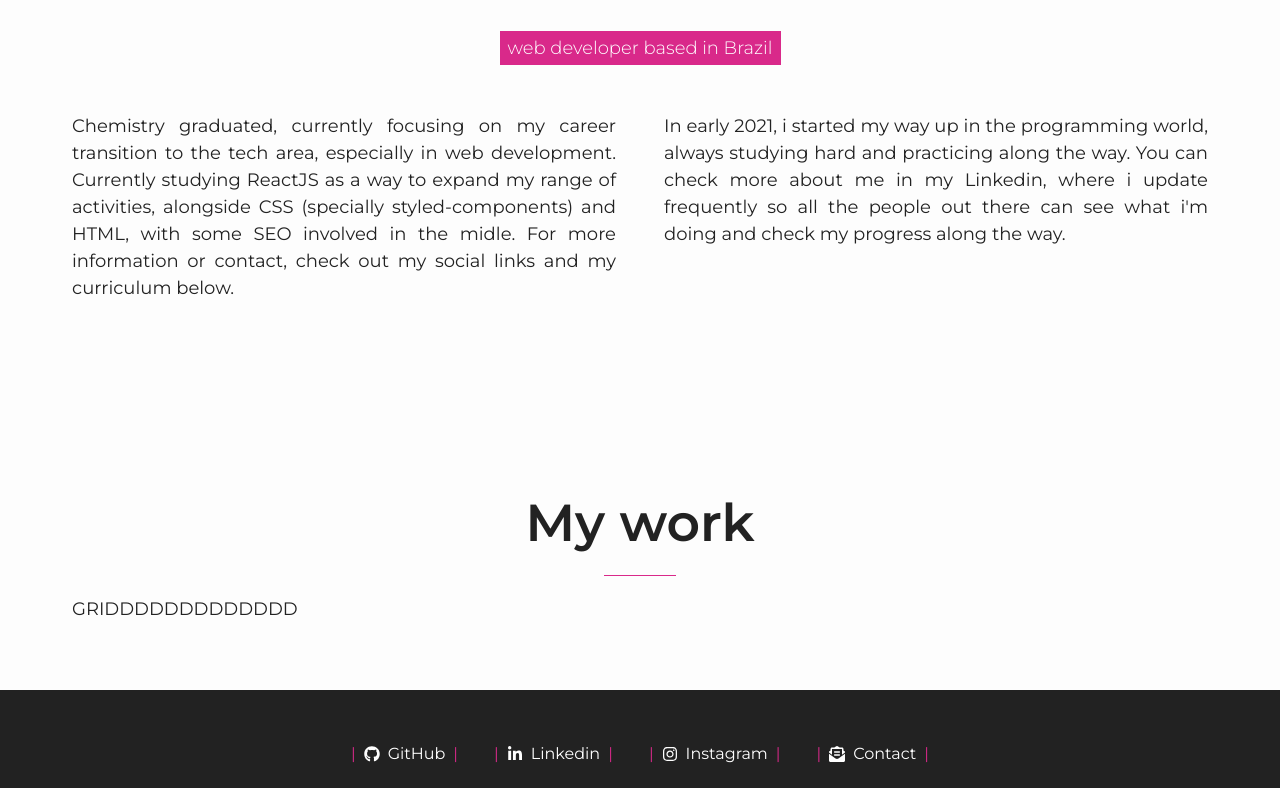
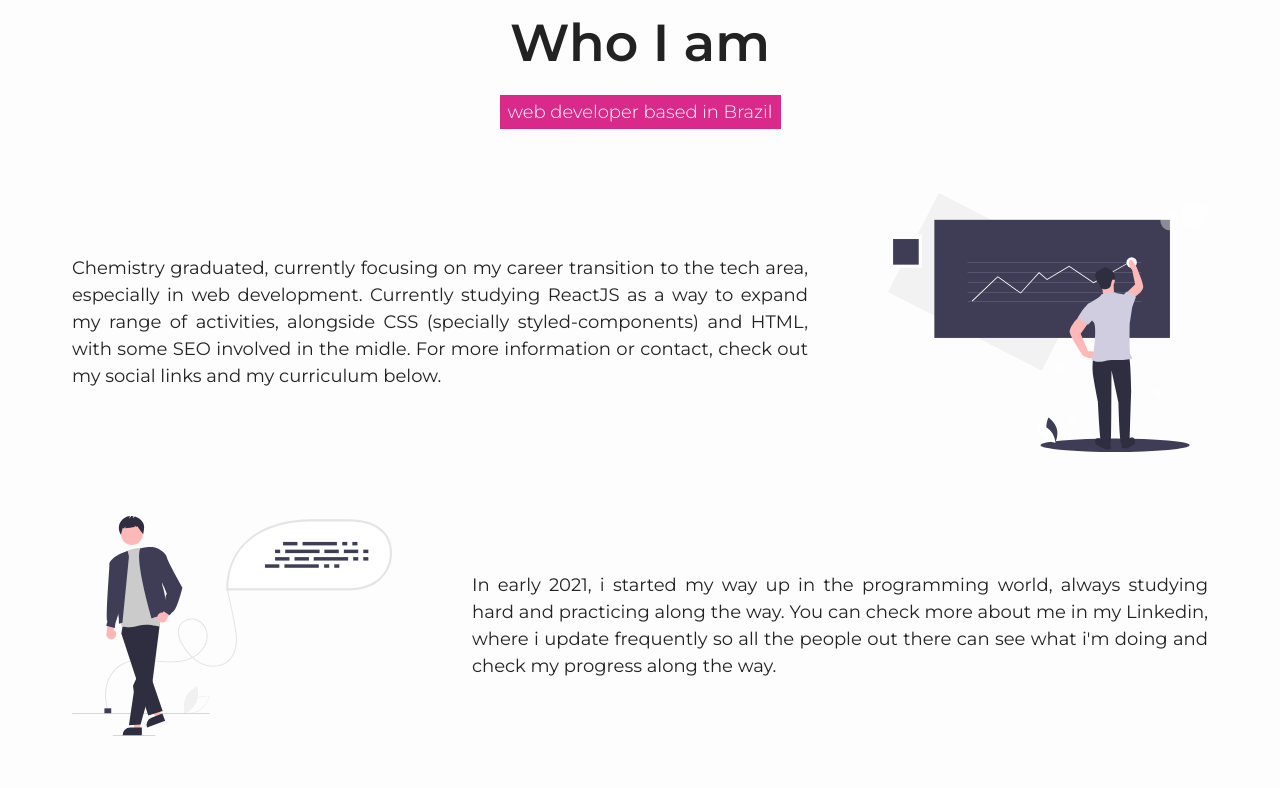
Before and after one commit to pedrodruviaro/new-website-react, a React (Create React App) app: page / in a window 1280 px wide. Shown: the part 2009-2797 px from the top of the page. Built offline with nearby package versions, Linux system fonts and the light colour scheme.

Commit message:
adicionando ilustracoes

```diff
--- a/src/componets/About/index.jsx
+++ b/src/componets/About/index.jsx
@@ -1,7 +1,10 @@
 import React from "react";
-import { AboutStyled } from "./styles";
+import { AboutStyled, Split } from "./styles";
 import { CustomTitle, Paragraph, SecondaryTitle } from "../Typography";
 import { Container, ContainerSplit } from "../Containers";
+
+import coder from "../../assets/imgs/il_code.svg";
+import chart from "../../assets/imgs/il_chart.svg";
 
 export default function index() {
     return (
@@ -10,24 +13,31 @@ export default function index() {
                 <SecondaryTitle>Who I am</SecondaryTitle>
                 <CustomTitle>web developer based in Brazil</CustomTitle>
 
-                <ContainerSplit>
+
+                    <Split direction="row">
                         <Paragraph align="justify">
                             Chemistry graduated, currently focusing on my career
                             transition to the tech area, especially in web
                             development. Currently studying ReactJS as a way to
-                        expand my range of activities, alongside CSS (specially
-                        styled-components) and HTML, with some SEO involved in
-                        the midle. For more information or contact, check out my
-                        social links and my curriculum below.
+                            expand my range of activities, alongside CSS
+                            (specially styled-components) and HTML, with some
+                            SEO involved in the midle. For more information or
+                            contact, check out my social links and my curriculum
+                            below.
                         </Paragraph>
+                        <img src={chart} alt="" />
+                    </Split>
+                    <Split direction="row-reverse">
                         <Paragraph align="justify">
-                        In early 2021, i started my way up in the programming
-                        world, always studying hard and practicing along the
-                        way. You can check more about me in my Linkedin, where i
-                        update frequently so all the people out there can see
-                        what i'm doing and check my progress along the way.
+                            In early 2021, i started my way up in the
+                            programming world, always studying hard and
+                            practicing along the way. You can check more about
+                            me in my Linkedin, where i update frequently so all
+                            the people out there can see what i'm doing and
+                            check my progress along the way.
                         </Paragraph>
-                </ContainerSplit>
+                        <img src={coder} alt="" />
+                    </Split>
             </Container>
         </AboutStyled>
     );
--- a/src/componets/About/styles.jsx
+++ b/src/componets/About/styles.jsx
@@ -1,3 +1,35 @@
 import styled from "styled-components";
 
-export const AboutStyled = styled.section``
+export const AboutStyled = styled.section``;
+
+export const Split = styled.div`
+    display: flex;
+    align-items: center;
+    flex-direction: column;
+    justify-content: space-between;
+    gap: 5rem;
+    margin: 4rem auto;
+
+    p {
+        flex: 1;
+        text-align: center;
+    }
+
+    img {
+        display: none;
+    }
+
+    @media (min-width: 900px) {
+        flex-direction: ${(props) => props.direction};
+
+        img {
+            flex: 1;
+            width: 5rem;
+            max-width: 20rem;
+            display: block;
+        }
+        p {
+            text-align: justify;
+        }
+    }
+`;
--- a/src/componets/Profile/styles.jsx
+++ b/src/componets/Profile/styles.jsx
@@ -4,7 +4,7 @@ export const ProfileStyled = styled.section`
     display: grid;
     position: relative;
     text-align: center;
-    padding: 6rem 0;
+    padding: 8rem 0;
 
     h2 {
         font-weight: 300;
--- a/src/componets/Work/index.jsx
+++ b/src/componets/Work/index.jsx
@@ -11,7 +11,7 @@ export default function index() {
             <SecondaryTitle>My work</SecondaryTitle>
             <TertiaryTitle></TertiaryTitle>
 
-            GRIDDDDDDDDDDDDD
+           grid com 6 imagens + link de acesso a pagina de trabalhos
             </Container>
         </WorkStyled>
     )
```
Also changed, not shown: src/assets/imgs/il_chart.svg (added), src/assets/imgs/il_code.svg (added). Lines whose indentation alone changed are shown as unchanged.
